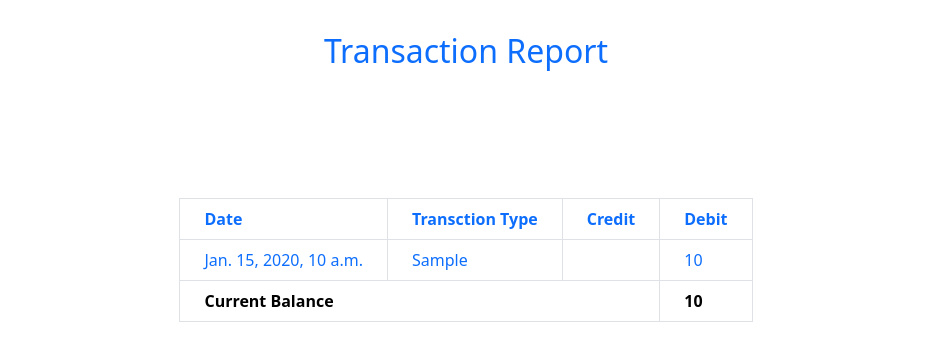
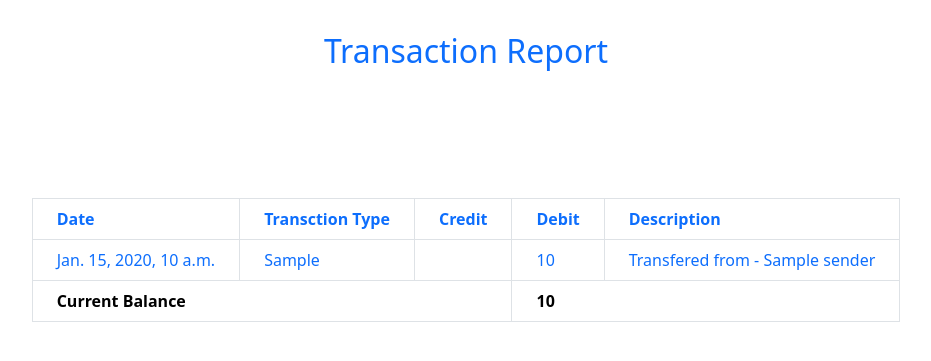
Before and after one commit to jagratirathod/Project-for-Bank-mangement, a Django app: template bank_app/templates/report.html in a window 1280 px wide. Shown: the part 104-465 px from the top of the page, without its empty margins (174-1105 px from the left). Run offline with Django 4.2, Linux system fonts and the light colour scheme; the template is opened without the code that fills it: most values are stand-ins (such as "Sample title", 1, 10 or a date in 2020).

Commit message:
Show Name of account holder to which money is transfer or receive and Show transaction in descending order

```diff
--- a/bank_app/admin.py
+++ b/bank_app/admin.py
@@ -7,7 +7,7 @@
 
 class TransactionAdmin(admin.ModelAdmin):
     list_display = ['id', 'transction_type', 'current_time', 'user',
-                    'amount', 'amount_type']
+                    'amount', 'amount_type', 'sender', 'recipient']
 
 
 admin.site.register(Transction, TransactionAdmin)
--- a/bank_app/models.py
+++ b/bank_app/models.py
@@ -26,6 +26,8 @@
     user = models.ForeignKey(
         User, on_delete=models.CASCADE, related_name='transactions')
     amount = models.DecimalField(decimal_places=2, max_digits=12)
+    sender = models.CharField(max_length=100, null=True, blank=True)
+    recipient = models.CharField(max_length=100, null=True, blank=True)
 
     def __int__(self):
         return self.amount
--- a/bank_app/templates/report.html
+++ b/bank_app/templates/report.html
@@ -14,6 +14,8 @@
           <th class=" border border-black px-4 py-2" >Transction Type</th>
           <th class=" border border-black px-4 py-2">Credit</th>
           <th class=" border border-black px-4 py-2">Debit</th>
+          <th class=" border border-black px-4 py-2">Description</th>
+
         </tr> <br><br>
 
         {% for report in tran_report %}
@@ -29,6 +31,13 @@
           <td class="border border-black px-4 py-2">{{ report.amount }}</td>
           {% endif %}
 
+          {% if report.sender %}
+          <td class="border border-black px-4 py-2">Transfered from - {{report.sender}}</td>
+          {% elif report.recipient %}
+          <td class="border border-black px-4 py-2">Transfered to - {{report.recipient}}</td>
+          {% else %}
+          <td class="border border-black px-4 py-2"></td>
+          {% endif %}
         </tr> <br>
         {% endfor %}
 
```
Also changed, not shown: bank_app/views.py (+12 -4 lines), bank_app/migrations/0007_transction_recipient_transction_sender.py (added).
